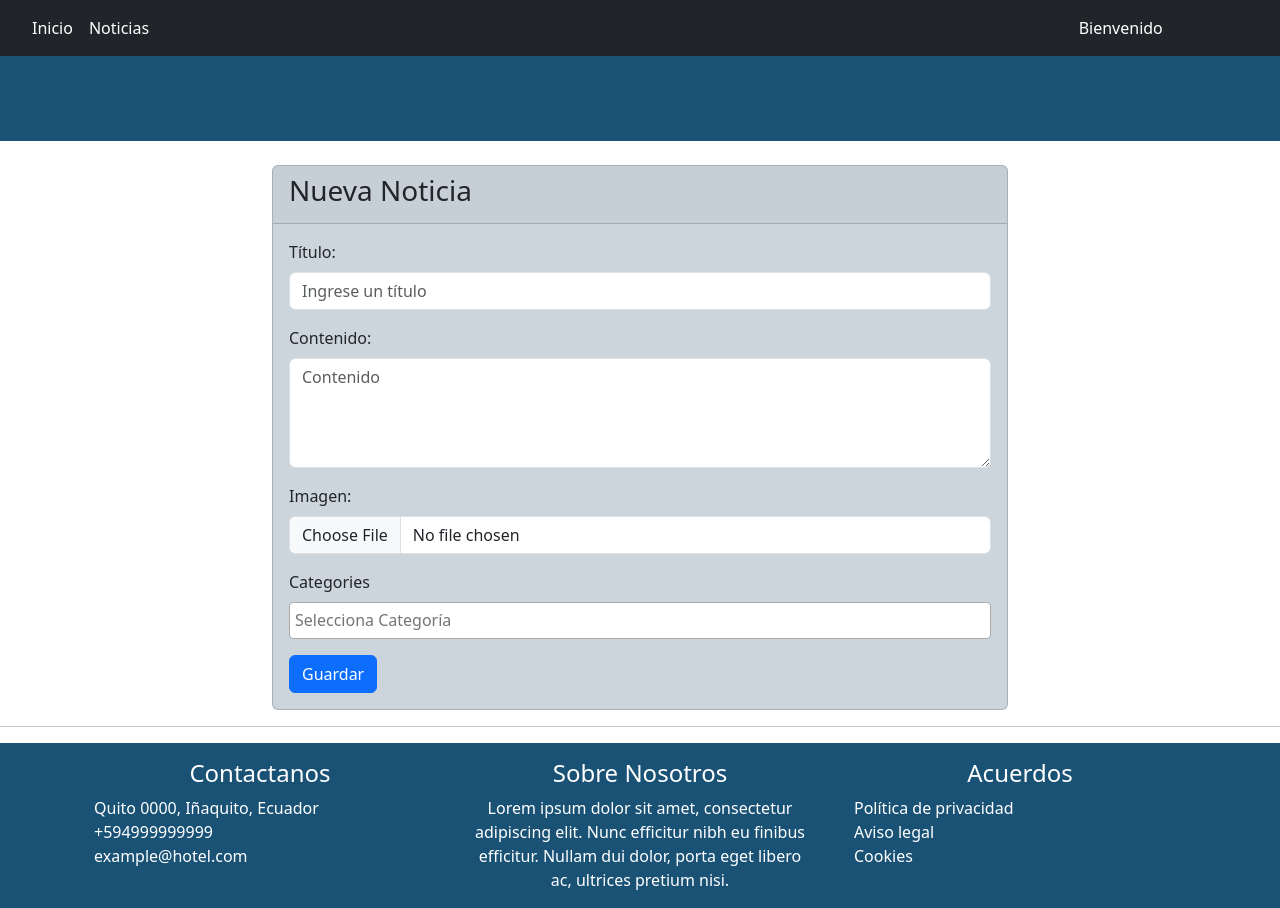
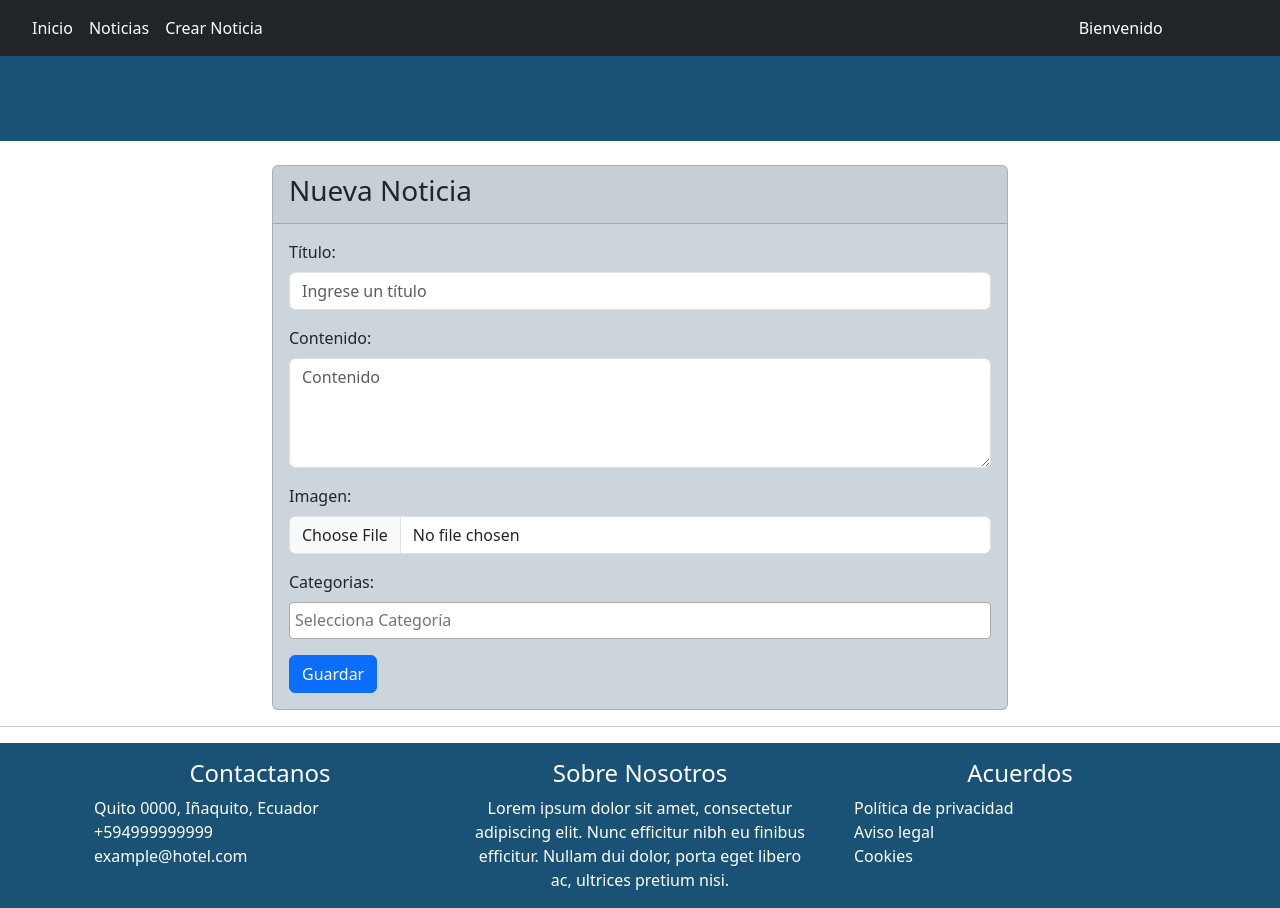
Before and after one commit to EstebanRios99/PNUD_py_django, a Django app: page /create/new in a window 1280 px wide. Run offline with Django 4.2, Linux system fonts and the light colour scheme; the visitor is signed in with stand-in values (Sample User, id 1); data that the repository does not hold is empty; some libraries are stand-ins or nearby versions.

Commit message:
Vista Base Redireccion Create New - Cambio Relacion Noticias

```diff
--- a/blog_App/forms.py
+++ b/blog_App/forms.py
@@ -1,7 +1,7 @@
 from django import forms
 from django.contrib.auth.models import User
 from django.contrib.auth.forms import UserCreationForm
-from .models import news
+from .models import news, category
 class RegisterForm(UserCreationForm):
 
     first_name = forms.CharField(
@@ -87,6 +87,9 @@ class NewForm(forms.ModelForm):
         'placeholder': 'Contenido',
         'rows': 4
     }))
-    image = forms.ImageField(required=False ,label='Imagen:', widget=forms.ClearableFileInput(attrs={
-        'class': 'form-control'
+    image = forms.ImageField(required=False, label='Imagen:', widget=forms.ClearableFileInput(attrs={
+        'class': 'form-control',
     }))
+    categories = forms.ModelMultipleChoiceField(queryset=category.objects.all(), label='Categorias:', widget=forms.SelectMultiple(attrs={
+        'class': 'form-control',
+    }))
--- a/blog_App/templates/base.html
+++ b/blog_App/templates/base.html
@@ -25,10 +25,13 @@
             <div class="collapse navbar-collapse" id="navbarNavAltMarkup">
                 <div class="container-fluid">
                     <div class="row justify-content-between">
-                        <div class="col-2">
+                        <div class="col-3">
                             <div class="navbar-nav">
                                 <a class="nav-link active" aria-current="page" href="/home">Inicio</a>
                                 <a class="nav-link" href="/news">Noticias</a>
+                                {% if user.is_authenticated %}
+                                <a class="nav-link" href="/create/new">Crear Noticia</a>
+                                {% endif %}
                             </div>
                         </div>
                         <div class="col-2">
--- a/blog_App/templates/newsitem.html
+++ b/blog_App/templates/newsitem.html
@@ -10,7 +10,7 @@
 </div>
 {% for new in news%}
 <div class="card mb-3">
-    <img src="../../../../{{new.image}}" class="card-img-top imgNewsItem" alt="...">
+    <img src="{{new.image}}" class="card-img-top imgNewsItem" alt="...">
     <div class="card-body">
         <h5 class="card-title">{{new.title}}</h5>
         <h6 class="card-subtitle mb-2 text-muted">{{new.author}}</h6>
--- a/blog_App/views.py
+++ b/blog_App/views.py
@@ -35,14 +35,13 @@ def createNew(request):
 
 def saveNew(request):
     form = NewForm(request.POST, request.FILES)
+
     if form.is_valid():
         new = form.save(commit=False)
         new.author = request.user
         new.published_date = timezone.now()
         new.save()
-        for cat in request.POST['categories']:
-            dt_category=category.objects.get(id=cat)
-            new.categories.add(dt_category)
+        form.save_m2m()
         form = NewForm()
 
     return redirect('newsView')
--- a/pnud_py_django/urls.py
+++ b/pnud_py_django/urls.py
@@ -21,5 +21,4 @@ from django.conf import settings
 urlpatterns = [
     path('admin/', admin.site.urls),
     path('', include('blog_App.urls')),
-    path('blog/', include('blog_App.urls')),
 ] + static(settings.MEDIA_URL, document_root=settings.MEDIA_ROOT)
```
